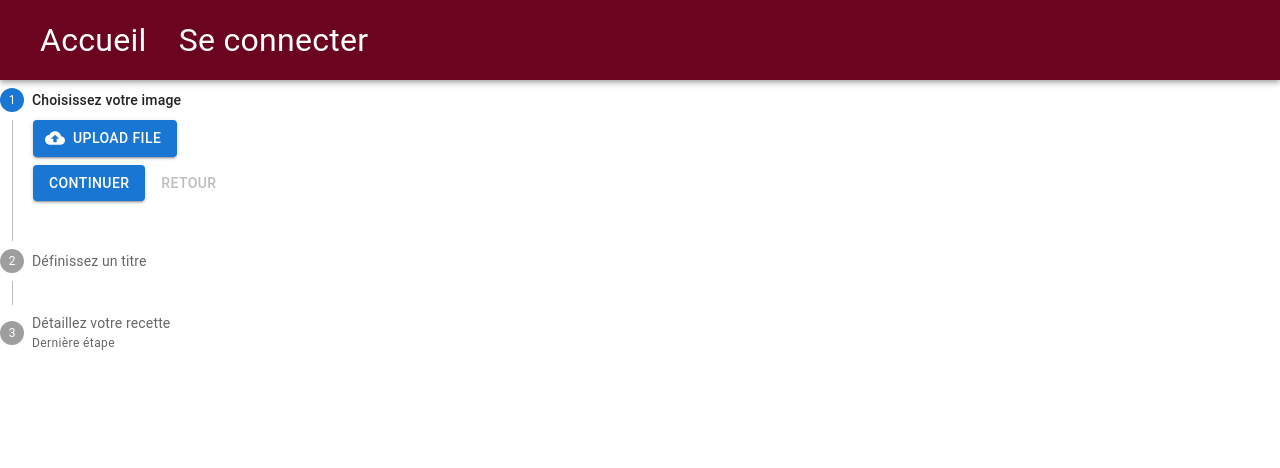
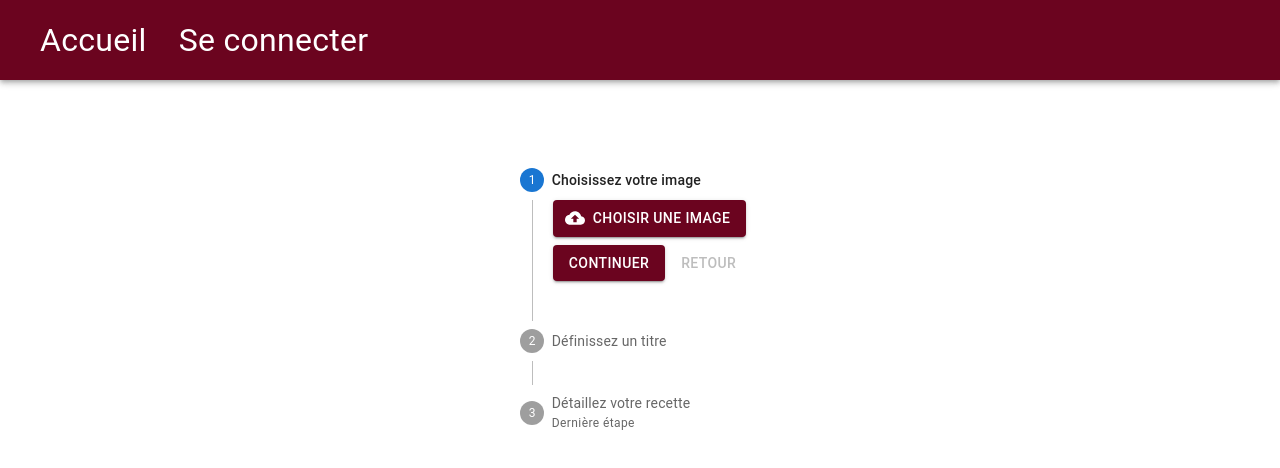
Before and after one commit to FlorianeLNT/NomNom-CookingNetwork, a React (Vite) app: page /post in a window 1280 px wide. Shown: the top 468 px of the page. Built offline with nearby package versions, Linux system fonts and the light colour scheme.

Commit message:
Unification couleurs et interaction Profil, EditProfil et createCard

```diff
--- a/src/Component/EditProfil/EditProfil.css
+++ b/src/Component/EditProfil/EditProfil.css
@@ -1,7 +1,3 @@
-.button-save {
-  background-color: #6b041f !important;
-}
-
 .inputEdit {
   display: flex !important;
   flex-direction: column !important;
@@ -12,7 +8,3 @@
   background-color: #f4cb9e;
   padding: 5vh;
 }
-
-.button-save {
-  color: white;
-}
--- a/src/Component/EditProfil/EditProfil.jsx
+++ b/src/Component/EditProfil/EditProfil.jsx
@@ -103,7 +103,15 @@ function EditProfil() {
             value={hobby}
             onChange={(e) => setHobby(e.target.value)}
           />
-          <Button className="button-save" variant="contained" onClick={edit}>
+          <Button
+            className="button-save"
+            variant="contained"
+            onClick={edit}
+            sx={{
+              backgroundColor: "#6b041f",
+              "&:hover": { backgroundColor: "#921738" },
+            }}
+          >
             Enregistrer
           </Button>
         </div>
--- a/src/Component/Profil/Profil.jsx
+++ b/src/Component/Profil/Profil.jsx
@@ -1,6 +1,5 @@
 import "./Profil.css";
 import Button from "@mui/material/Button";
-import EditProfil from "../EditProfil/EditProfil";
 import NavBar from "../NavBar/NavBar";
 import { useState } from "react";
 import { useNavigate } from "react-router-dom";
@@ -43,6 +42,10 @@ function Profil(props) {
               className="button-modifier"
               variant="contained"
               onClick={navigateToEditProfil}
+              sx={{
+                backgroundColor: "#6b041f",
+                "&:hover": { backgroundColor: "#921738" },
+              }}
             >
               Modifier
             </Button>
--- a/src/Component/createCard/createCard.jsx
+++ b/src/Component/createCard/createCard.jsx
@@ -143,8 +143,12 @@ function CreateCard() {
           component="label"
           variant="contained"
           startIcon={<CloudUploadIcon />}
+          sx={{
+            backgroundColor: "#6b041f",
+            "&:hover": { backgroundColor: "#921738" },
+          }}
         >
-          Upload file
+          Choisir une image
           <VisuallyHiddenInput
             type="file"
             accept="image/*"
@@ -154,7 +158,7 @@ function CreateCard() {
         {selectedFile && (
           <div>
             <Typography variant="body1">
-              File selected: {selectedFile.name}
+              Image choisie : {selectedFile.name}
             </Typography>
           </div>
         )}
@@ -165,7 +169,13 @@ function CreateCard() {
   return (
     <div>
       <NavBar />
-      <Box sx={{ maxWidth: 400 }}>
+      <Box
+        sx={{
+          display: "flex",
+          justifyContent: "center",
+          marginTop: "10vh",
+        }}
+      >
         <Stepper activeStep={activeStep} orientation="vertical">
           {steps.map((step, index) => (
             <Step key={step.label}>
@@ -186,14 +196,24 @@ function CreateCard() {
                     <Button
                       variant="contained"
                       onClick={handleNext}
-                      sx={{ mt: 1, mr: 1 }}
+                      sx={{
+                        mt: 1,
+                        mr: 1,
+                        backgroundColor: "#6b041f",
+                        "&:hover": { backgroundColor: "#921738" },
+                      }}
                     >
                       {index === steps.length - 1 ? "Terminer" : "Continuer"}
                     </Button>
                     <Button
                       disabled={index === 0}
                       onClick={handleBack}
-                      sx={{ mt: 1, mr: 1 }}
+                      sx={{
+                        mt: 1,
+                        mr: 1,
+                        color: "#6b041f",
+                        "&:hover": { color: "#921738" },
+                      }}
                     >
                       Retour
                     </Button>
@@ -210,12 +230,25 @@ function CreateCard() {
               onClick={handlePublish}
               fullWidth
               variant="contained"
-              sx={{ mt: 3, mb: 2 }}
+              sx={{
+                mt: 3,
+                mb: 2,
+                backgroundColor: "#6b041f",
+                "&:hover": { backgroundColor: "#921738" },
+              }}
             >
               Publier
             </Button>
             <Typography variant="body1">{message}</Typography>
-            <Button onClick={handleReset} sx={{ mt: 1, mr: 1 }}>
+            <Button
+              onClick={handleReset}
+              sx={{
+                mt: 1,
+                mr: 1,
+                color: "#6b041f",
+                "&:hover": { color: "#921738" },
+              }}
+            >
               Réinitialiser
             </Button>
           </Paper>
```
